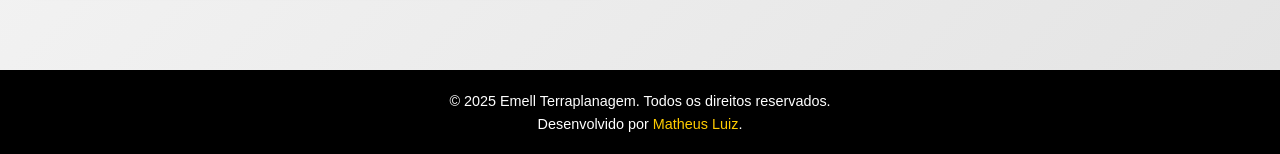
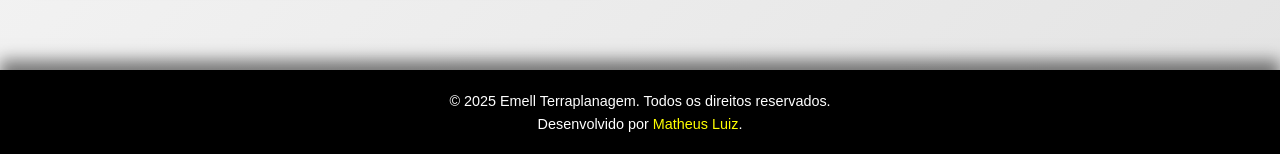
Before and after one commit to Mathluiz23/tremell, a Next.js app: page / in a window 1280 px wide. Shown: the part 3076-3230 px from the top of the page. Built offline with nearby package versions, Linux system fonts and the light colour scheme.

Commit message:
:art: adjusting footer style

```diff
--- a/src/app/styles/Footer.module.css
+++ b/src/app/styles/Footer.module.css
@@ -4,10 +4,14 @@
   color: white;
   text-align: center;
   font-size: 0.9rem;
+  box-shadow: 0 -10px 15px rgba(0, 0, 0, 0.5); /* Sombra apenas na parte superior */
+  position: relative; /* Garante que o footer fique posicionado corretamente */
+  z-index: 1; /* Eleva o footer acima de outros elementos */
 }
 
 .footer a {
-  color: #ffcc00;
+  /* color: #ffcc00; */
+  color: yellow;
   text-decoration: none;
 }
 
```
